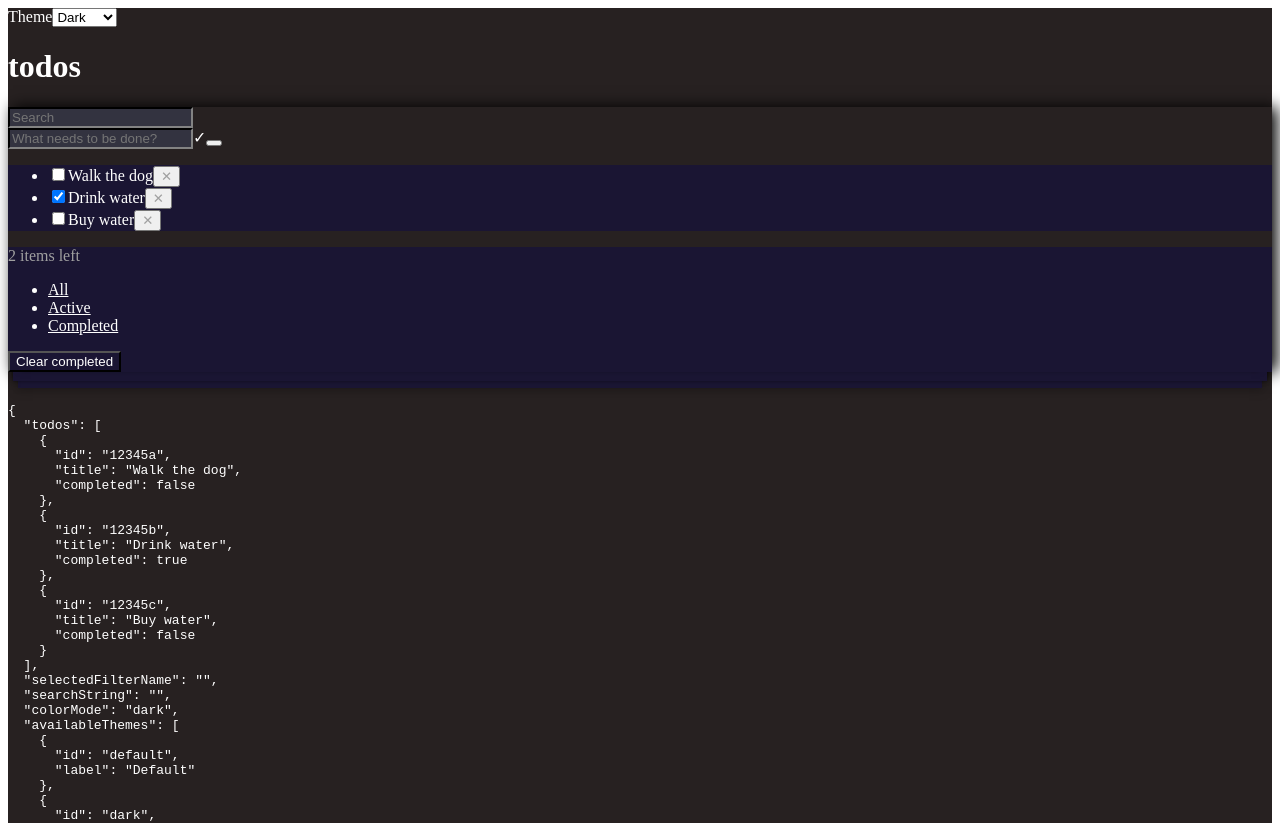
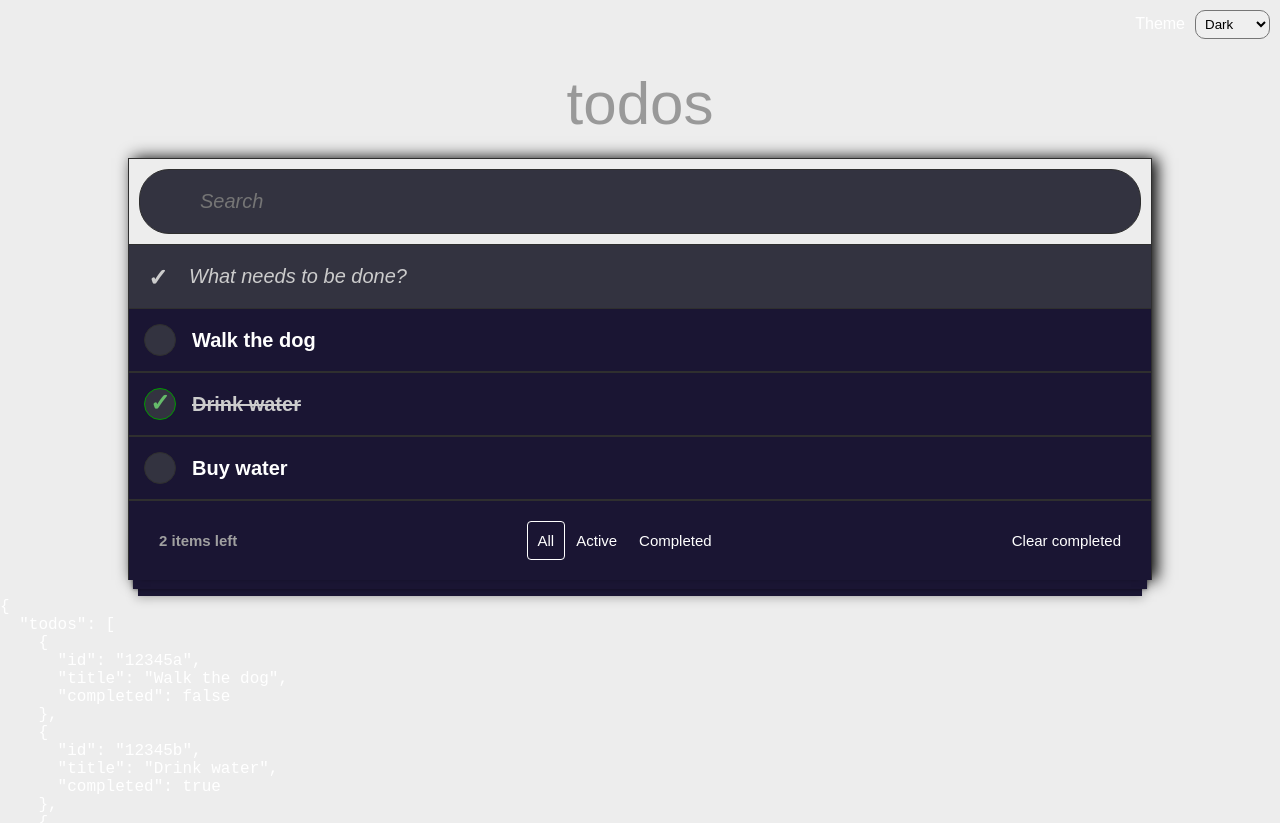
Before and after one commit to Eduardclt01/frontend-upskill, a website built with Parcel: page src/index.html in a window 1280 px wide. Shown: the top 823 px of the page. Built offline with nearby package versions, Linux system fonts and the light colour scheme.

Commit message:
add babel

```diff
--- a/package.json
+++ b/package.json
@@ -6,6 +6,7 @@
   "scripts": {
     "dev": "parcel src/index.html --port 1234",
     "build": "parcel build src/index.html",
+    "start": "nodemon --exec babel-node src/index.js",
     "test": "npm run test:e2e",
     "test:watch": "npm run test:e2e:watch",
     "test:e2e": "cypress run --headless",
@@ -23,6 +24,10 @@
   },
   "homepage": "https://github.com/Eduardclt01/frontend-upskill#readme",
   "devDependencies": {
+    "@babel/core": "^7.15.0",
+    "@babel/plugin-proposal-class-properties": "^7.14.5",
+    "@babel/preset-env": "^7.15.0",
+    "@babel/preset-react": "^7.14.5",
     "cypress": "^7.4.0",
     "nodemon": "^2.0.7",
     "parcel-bundler": "^1.12.5",
--- a/src/components/common.css
+++ b/src/components/common.css
@@ -0,0 +1,273 @@
+* {
+  box-sizing: border-box;
+  margin: 0;
+  padding: 0;
+}
+
+html {
+  font-size: 62.5%;
+}
+
+body {
+  font-size: 1.6rem;
+  margin: auto;
+}
+
+.todoapp {
+  font-family: arial;
+  position: relative;
+  margin: auto;
+/*   width: 80%; */
+  background-color: #EDEDED;
+
+}
+
+.todoapp--card {
+  box-shadow: 5px 0 15px #CCC;
+  width: 80%;
+  margin: auto;
+}
+
+.todoapp-header {
+  /*   border: 1px solid #f00; */
+  border: 2px;
+  position: relative;
+  text-align: center;
+  width: 100%;
+}
+
+.todoapp-toggle-all-items-complete-button {
+  background-color: transparent;
+  border: none;
+  color: #CCCCCC;
+  font-size: 24px;
+  font-weight: bold;
+  height: 100%;
+  left: 0;
+  margin-left: 1rem;
+  position: absolute;
+  width: 40px;
+  padding-top: 2rem;
+}
+
+.todoapp-toggle-all-items-complete-button[data-toggled="completed"] {
+  color: #090;
+}
+
+.todoapp__title {
+  color: #999999;
+  font-size: 6rem;
+  font-weight: 500;
+  padding: 2rem 0rem;
+  /*   position: absolute; */
+  text-align: center;
+  /*   top: -10rem; */
+  width: 100%;
+}
+
+.todoapp-header__theme-switcher-container{
+  text-align: right;
+  padding: 1rem;
+}
+
+.todoapp-header__theme-switcher-container--label{
+  padding-right: 1rem;
+}
+.todoapp-header__search-form {
+  padding: 1rem;
+  border-top: 1px solid #C8C8C8;
+  border-left: 1px solid #C8C8C8;
+  border-right: 1px solid #C8C8C8;
+}
+
+.todo-list-item{
+  border: none;
+  border-bottom: 1px solid #C8C8C8;
+  animation-duration: 1s;
+  animation-name: fadeIn;
+}
+
+@keyframes fadeIn {
+  0% {opacity:0;}
+  100% {opacity:1;}
+}
+
+.todoapp-header__new-todo-input, .todoapp-header__search-input{
+  border-top: 1px solid #C8C8C8;
+  border-left: 1px solid #C8C8C8;
+  border-right: 1px solid #C8C8C8;
+  border-bottom-style: hidden;
+  font-style: italic;
+  font-size: 2rem;
+  padding: 2rem 6rem;
+  width: 100%;
+}
+
+.todoapp-header__search-input{
+  border-radius: 3rem;
+  border-bottom: 1px solid #C8C8C8;
+}
+
+.todoapp-header__search-input:focus, .todoapp-header__new-todo-input:focus {
+  outline: none;
+}
+
+.todoapp-header__new-todo-input::-webkit-input-placeholder {
+  color: #CCCCCC;
+}
+
+.todoapp-header__new-todo-input::-moz-placeholder {
+  color: #CCCCCC;
+}
+
+.todoapp-header__submit-btn{
+  display: none
+}
+
+.todoapp-main {
+  background-color: #FFF;
+  font-size: 2rem;
+  font-weight: bold;
+  margin: auto;
+}
+
+.todoapp-main ul {
+  list-style-type: none;
+}
+
+.todo-list-item {
+  align-items: center;
+  border-left: 1px solid #C8C8C8;
+  border-right: 1px solid #C8C8C8;
+  border-top: 1px solid #C8C8C8;
+  display: flex;
+  padding: 1.5rem;
+  position: relative;
+  text-align: left;
+}
+
+.todo-list-item__toggle {
+  appearance: none;
+  border: 1px solid #C8C8C8;
+  border-radius: 100%;
+  cursor: pointer;
+  height: 3.2rem;
+  margin-right: 1.6rem;
+  width: 3.2rem;
+}
+
+.todo-list-item__toggle:hover {
+  border-color: #333;
+}
+
+.todo-list-item__toggle:checked {
+  border-color: #090;
+}
+
+.todo-list-item__toggle:checked::after {
+  color: #66bb6a;
+  content: "✓";
+  font-size: 24px;
+  font-weight: bold;
+  width: 40px;
+  padding-left: 0.5rem;
+}
+
+.todo-list-item__label {
+  padding-left: 4rem;
+}
+
+.todo-list-item[data-completed=true] .todo-list-item__title {
+  color: #CCCCCC;
+  text-decoration: line-through;
+}
+
+.todo-list-item__delete {
+  appearance: none;
+  background: transparent;
+  border: 0;
+  cursor: pointer;
+  display: none;
+  font-size: 2.4rem;
+  margin-right: 3rem;
+  padding: 0;
+  position: absolute;
+  right: 0;
+  text-align: right;
+}
+
+.todo-list-item:hover .todo-list-item__delete {
+  display: unset;
+}
+
+.todoapp-footer {
+  align-items: center;
+  background-color: #FFF;
+  border-top: 1px solid #C8C8C8;
+  border-left: 1px solid #C8C8C8;
+  border-right: 1px solid #C8C8C8;
+  box-shadow: 0px 10px 6px -12px rgba(0, 0, 0, 0.5), 0 14px 0.5px -5px #fff, 0 14px 4px -5px rgba(0, 0, 0, 0.5), 0 26px 0.5px -10px #fff, 0 26px 10px -8px rgba(0, 0, 0, 0.25);
+  display: flex;
+  font-size: 1.5rem;
+  justify-content: space-between;
+  padding: 2rem 3rem;
+}
+
+.todoapp-footer__remaining-count {
+  font-weight: bold;
+}
+
+.todoapp-filters {
+  align-items: center;
+  display: flex;
+}
+
+.todoapp-filters__item {
+  list-style-type: none;
+  text-decoration: none;
+}
+
+.todoapp-filters__item a {
+  border: 1px solid transparent;
+  border-radius: 4px;
+  color: #A0A0A0;
+  display: block;
+  text-align: center;
+  text-decoration: none;
+  padding: 1rem;
+}
+.todoapp-filters__item.todoapp-filters__item--selected a {
+  border-color: #A0A0A0;
+}
+
+.todoapp-clear-completed-items-button {
+  background-color: #fff;
+  border: none;
+  color: #A0A0A0;
+  font-size: 1.5rem;
+  text-align: center;
+  text-decoration: none;
+}
+
+.todoapp[data-selected-filter-name="active"] .todo-list-item[data-completed=true] {
+  display: none;
+}
+.todoapp[data-selected-filter-name="complete"] .todo-list-item[data-completed=false] {
+  display: none;
+}
+
+select{
+  padding: 0.5rem;
+  border-radius: 1rem;
+}
+
+.border-bottom .todo-list-item__toggle{
+  margin-top:3rem;
+  animation-duration: 0.1s;
+  animation-name: moveDown;
+}
+
+@keyframes moveDown {
+  0%   {margin-top:0;}
+  100% {margin-top:3rem;}
+}
--- a/src/index.html
+++ b/src/index.html
@@ -1,4 +1,3 @@
-<!DOCTYPE html>
 <html lang="en">
   <head>
     <meta charset="utf-8" />
@@ -7,9 +6,9 @@
     <meta name="description" content="TodoMVC Styling" />
 
     <title>TodoMVC</title>
-    <link rel="stylesheet" href="./components/common.css" />
-    <link rel="stylesheet" href="./components/common-dark-mode.css" />
-    <link rel="stylesheet" href="./components/common-sunset-mode.css" />
+    <link rel="stylesheet" href="./components/common.css" ></link>
+    <link rel="stylesheet" href="./components/common-dark-mode.css" ></link>
+    <link rel="stylesheet" href="./components/common-sunset-mode.css" ></link>
 
   </head>
 
@@ -18,6 +17,6 @@
     <script crossorigin type="text/javascript" src="https://unpkg.com/react@17/umd/react.development.js"></script>
     <script crossorigin type="text/javascript" src="https://unpkg.com/react-dom@17/umd/react-dom.development.js"></script>
     <script crossorigin type="text/javascript" src="https://unpkg.com/babel-standalone@6/babel.min.js"></script>
-    <script type="text/babel" src="./../components/react-simple.js"></script>
+    <script type="text/babel" src="./react-simple.js"></script>
   </body>
 </html>
```
Also changed, not shown: src/index.js (+4 -4 lines), .babelrc (added), src/react-simple.js (renamed from src/components/react-simple.js), 1 other file.
